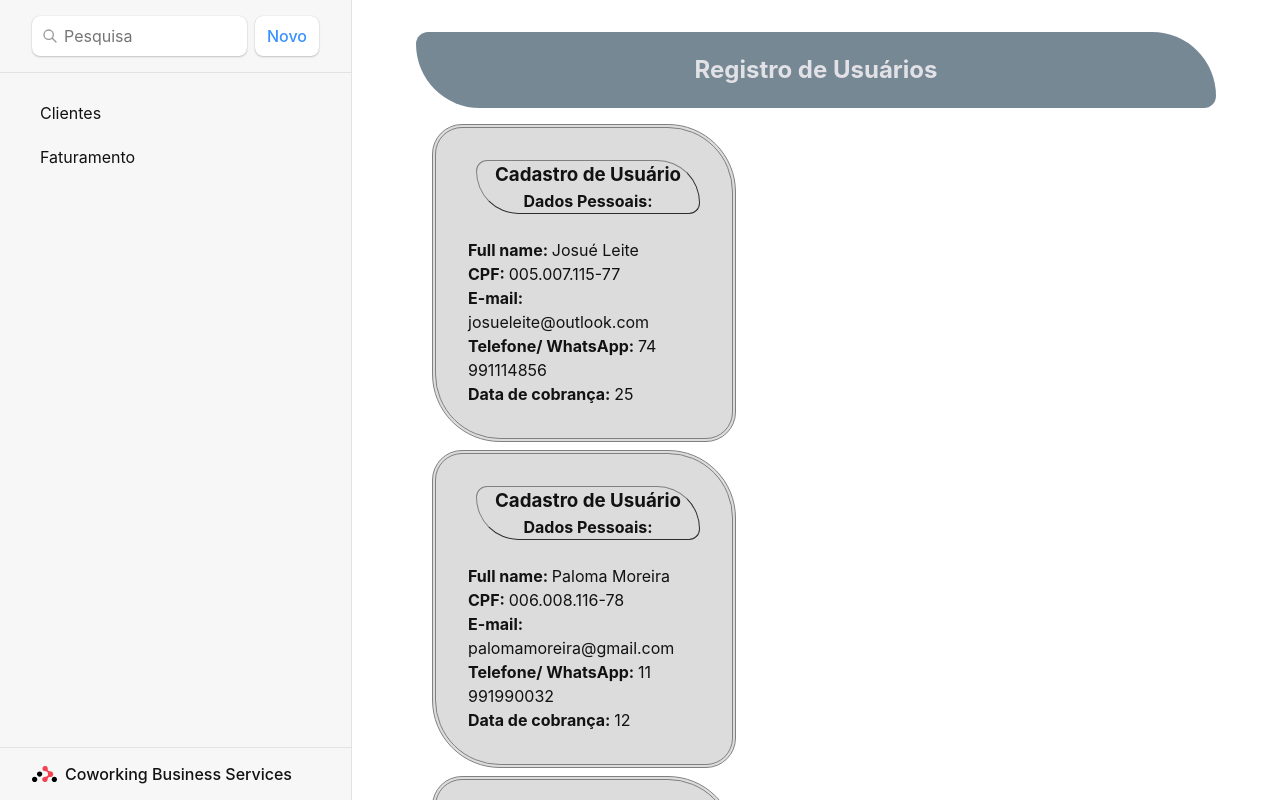
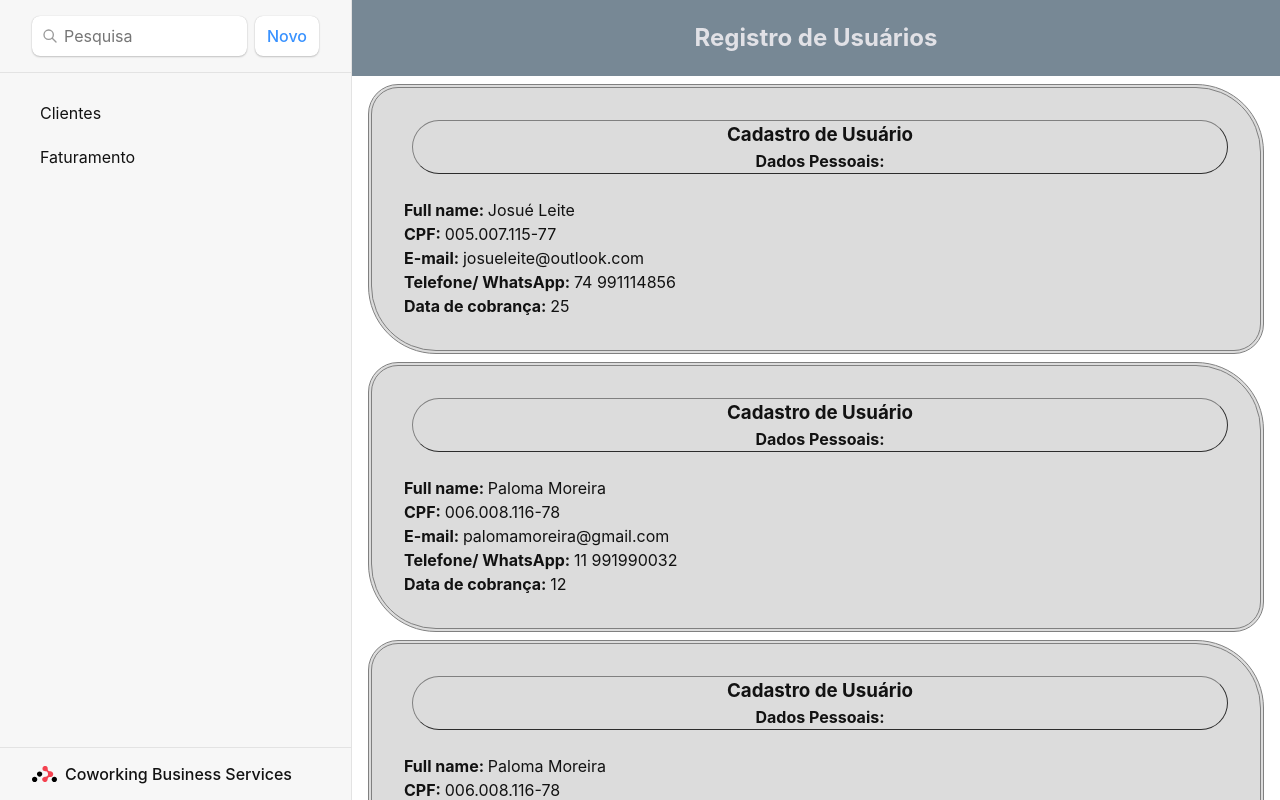
Before and after one commit to JosueLeit/coworkingsystem, a React (Vite) app: page / in a window 1280 px wide. Shown: the top 800 px of the page. Built offline with nearby package versions, Linux system fonts and the light colour scheme.

Commit message:
chore Styled Components adjustments

```diff
--- a/src/App.module.css
+++ b/src/App.module.css
@@ -1,13 +1,13 @@
 .container {
-  max-width: 70rem;
+  max-width: inherit;
   margin: 0.5rem;
   /* margin-bottom: 0.8rem; */
   /* padding: 0 1rem; */
 
-  display: grid;
+  /* display: flex; */
   grid-template-columns: 20rem 1fr;
   gap: 3rem;
-  align-items: flex-start;
+  align-items: center;
 }
 
 .main {
--- a/src/components/Header/Header.module.css
+++ b/src/components/Header/Header.module.css
@@ -1,8 +1,9 @@
 .header {
   background: #778895;
   color: var(--gray-100);
-  display: grid;
+  display: flex;
   justify-content: center;
   padding: 1.25rem;
-  border-radius: 1.375rem 7.25rem;
+  /* border-radius: 0.875rem; */
+  width: 100%;
 }
--- a/src/components/User/User.module.css
+++ b/src/components/User/User.module.css
@@ -9,7 +9,7 @@
   margin: 0 0 1.5rem 0.5rem;
   border: 0.09rem outset gray;
   padding: 0 0.5rem;
-  border-radius: 1.875rem 7.25rem;
+  border-radius: 1.875rem;
   text-align: center;
   box-sizing: border-box;
 }
--- a/src/global.css
+++ b/src/global.css
@@ -260,7 +260,7 @@ i {
 
 #detail {
   flex: 1;
-  padding: 2rem 4rem;
+  /* padding: 2rem 4rem; */
   width: 100%;
 }
 
```
